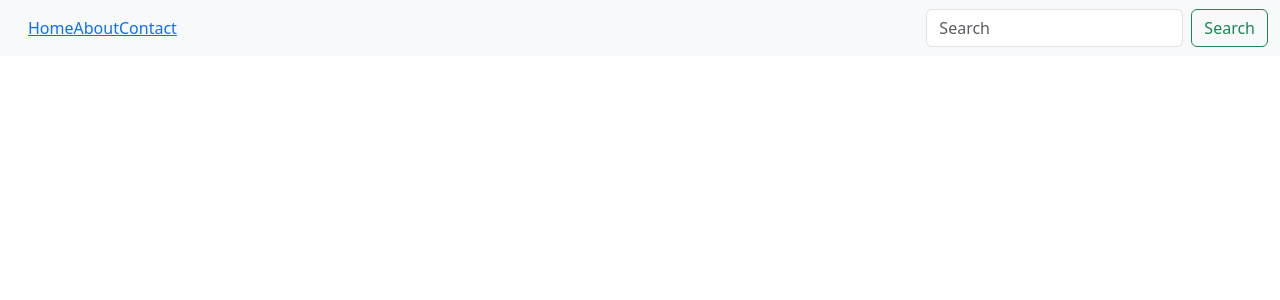
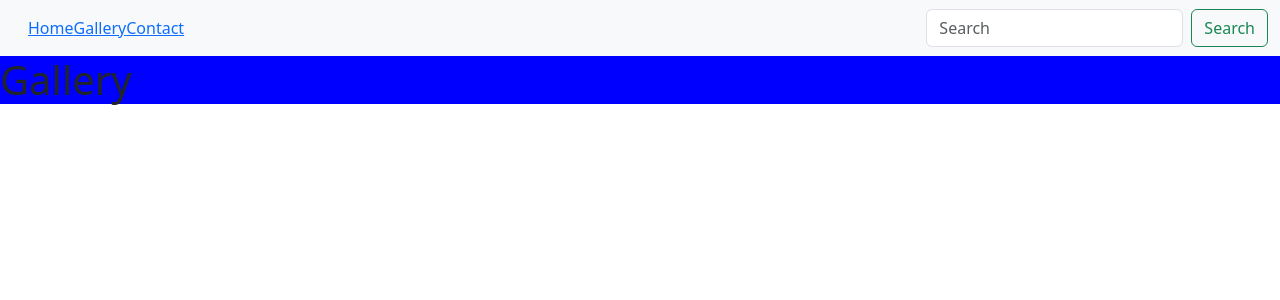
Before and after one commit to DiegoMazenc/second-site-team, a React (Create React App) app: page /gallery in a window 1280 px wide. Shown: the top 300 px of the page. Built offline with nearby package versions, Linux system fonts and the light colour scheme.

Commit message:
first commit

```diff
--- a/src/App.js
+++ b/src/App.js
@@ -1,11 +1,11 @@
-import Header from './components/Header';
-import Footer from './components/Footer';
-import Home from './pages/Home';
-import Galery from './pages/Galery';
-import Contact from './pages/Contact';
+import Header from "./components/Header";
+import Footer from "./components/Footer";
+import Home from "./pages/Home";
+import Gallery from "./pages/Gallery";
+import Contact from "./pages/Contact";
 
-import 'bootstrap/dist/css/bootstrap.min.css'
-import 'bootstrap/dist/js/bootstrap.bundle'
+import "bootstrap/dist/css/bootstrap.min.css";
+import "bootstrap/dist/js/bootstrap.bundle";
 import { BrowserRouter as Router, Route, Routes } from "react-router-dom";
 
 function App() {
@@ -15,11 +15,10 @@ function App() {
         <Header />
         <Routes>
           <Route path="/" element={<Home />} />
-          <Route path="/galery" element={<Galery />} />
+          <Route path="/gallery" element={<Gallery />} />
         </Routes>
       </div>
     </Router>
-
   );
 }
 
--- a/src/components/Header.js
+++ b/src/components/Header.js
@@ -1,4 +1,4 @@
-import logo from '../logo.svg';
+import logo from "../logo.svg";
 import { Link } from "react-router-dom";
 
 const Header = () => {
@@ -7,35 +7,53 @@ const Header = () => {
       <nav className="navbar navbar-expand-lg bg-body-tertiary">
         <div className="container-fluid">
           <Link className="navbar-brand" to="/">
-                        <img src={logo} alt="logo react" className='logo' />
+            <img src={logo} alt="logo react" className="logo" />
           </Link>
-                    <button className="navbar-toggler" type="button" data-bs-toggle="collapse" data-bs-target="#navbarSupportedContent" aria-controls="navbarSupportedContent" aria-expanded="false" aria-label="Toggle navigation">
+          <button
+            className="navbar-toggler"
+            type="button"
+            data-bs-toggle="collapse"
+            data-bs-target="#navbarSupportedContent"
+            aria-controls="navbarSupportedContent"
+            aria-expanded="false"
+            aria-label="Toggle navigation"
+          >
             <span className="navbar-toggler-icon"></span>
           </button>
           <div className="collapse navbar-collapse" id="navbarSupportedContent">
             <ul className="navbar-nav me-auto mb-2 mb-lg-0">
               <li className="nav-item">
-                                <Link className="nav-Link active" aria-current="page" to="/">Home</Link>
+                <Link className="nav-Link active" aria-current="page" to="/">
+                  Home
+                </Link>
               </li>
               <li className="nav-item">
-
-                                <Link className="nav-Link" to="/about">About</Link>
+                <Link className="nav-Link" to="/gallery">
+                  Gallery
+                </Link>
               </li>
               <li className="nav-item">
-
-                                <Link className="nav-Link" to="/contact">Contact</Link>
+                <Link className="nav-Link" to="/contact">
+                  Contact
+                </Link>
               </li>
-
             </ul>
             <form className="d-flex" role="search">
-                            <input className="form-control me-2" type="search" placeholder="Search" aria-label="Search"/>
-                                <button className="btn btn-outline-success" type="submit">Search</button>
+              <input
+                className="form-control me-2"
+                type="search"
+                placeholder="Search"
+                aria-label="Search"
+              />
+              <button className="btn btn-outline-success" type="submit">
+                Search
+              </button>
             </form>
           </div>
         </div>
       </nav>
     </header>
-    )
-}
+  );
+};
 
 export default Header;
--- /dev/null
+++ b/src/pages/Gallery.js
@@ -0,0 +1,12 @@
+import React from "react";
+import "../styles/gallery.css"
+const Gallery = () => {
+  return (
+    <section id="gallery">
+      <h1>Gallery</h1>
+
+    </section>
+  );
+};
+
+export default Gallery;
--- /dev/null
+++ b/src/styles/gallery.css
@@ -0,0 +1,3 @@
+#gallery {
+  background-color: blue;
+}
```
Also changed, not shown: src/pages/Galery.js (deleted). Lines whose indentation alone changed are shown as unchanged.
